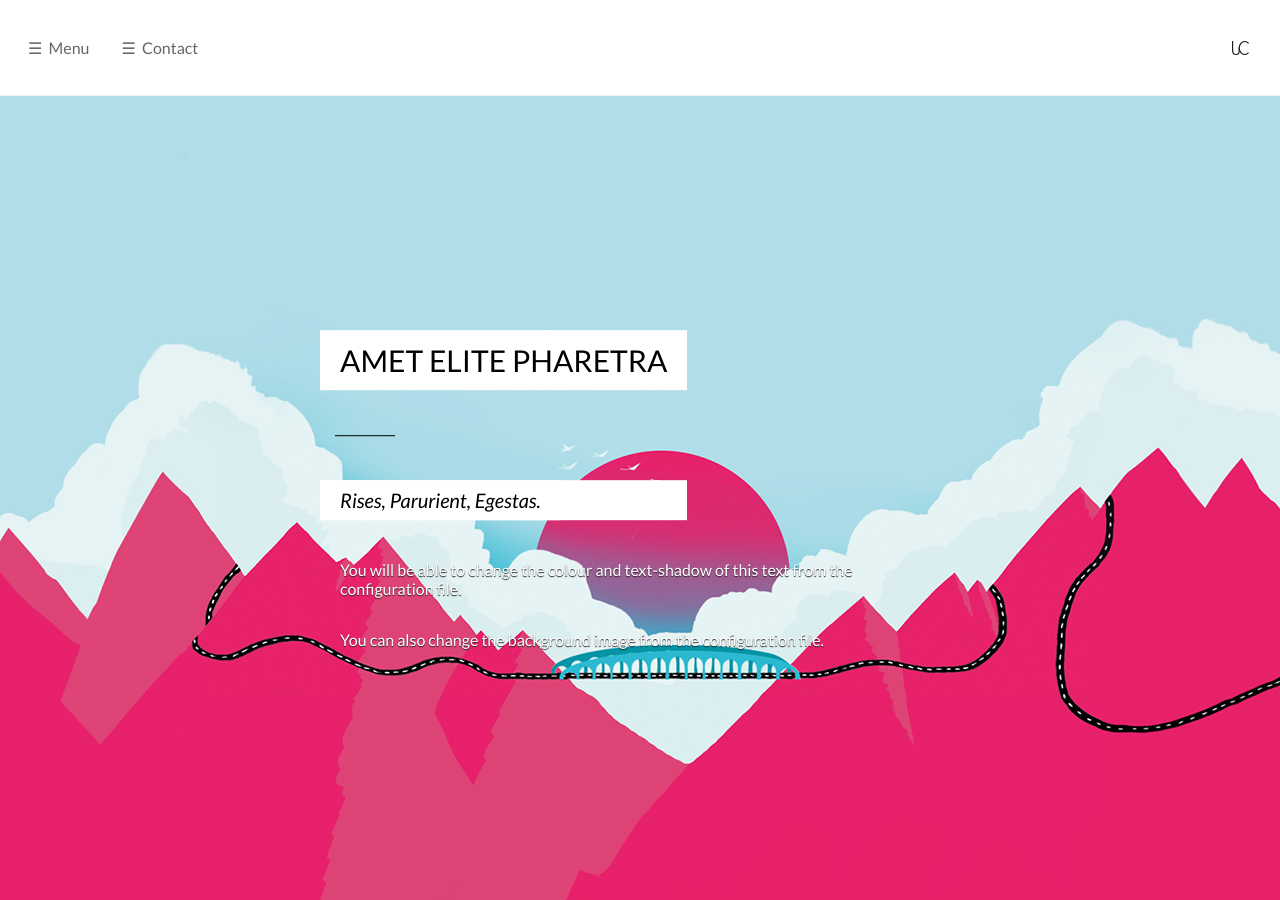
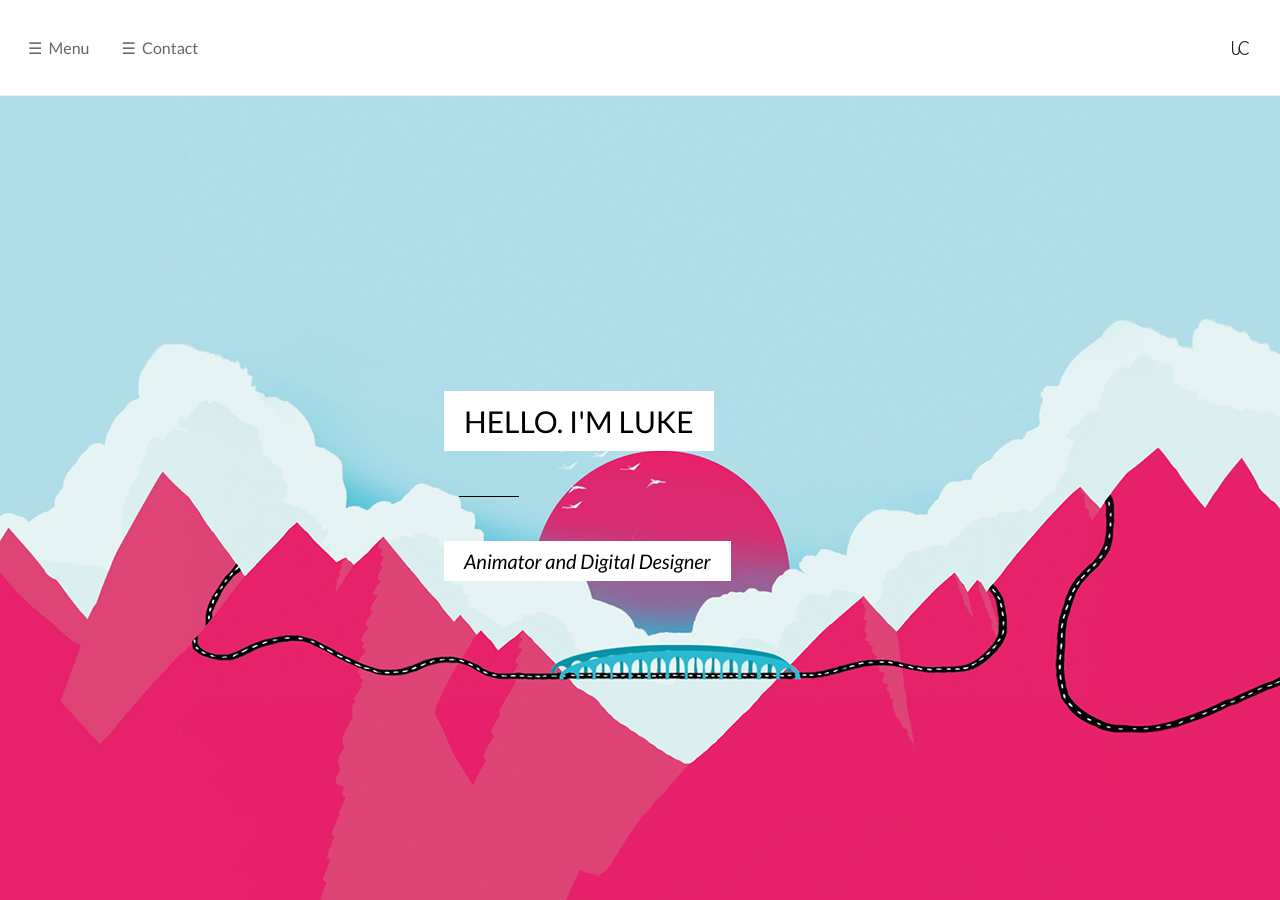
Before and after one commit to lukecarlton/lukecarlton.com, a Jekyll site: the page built from index.html, in a window 1280 px wide. Built offline with Jekyll 4.4.1, drawn with Linux system fonts in a browser that asks for light colours; Markdown is read by kramdown in place of the engine named in the settings; the list of posts is cut into pages by our own code.

Commit message:
homepage copy amends

```diff
--- a/index.html
+++ b/index.html
@@ -2,10 +2,8 @@
 layout: home
 page_class: home-page
 
-title: "Amet Elite Pharetra"
-introduction: "Rises, Parurient, Egestas."
+title: "Hello. I'm Luke"
+introduction: "Animator and Digital Designer"
 ---
 
-<p>You will be able to change the colour and text-shadow of this text from the configuration file.</p>
-
-<p>You can also change the background image from the configuration file.</p>
+<p></p>
```
